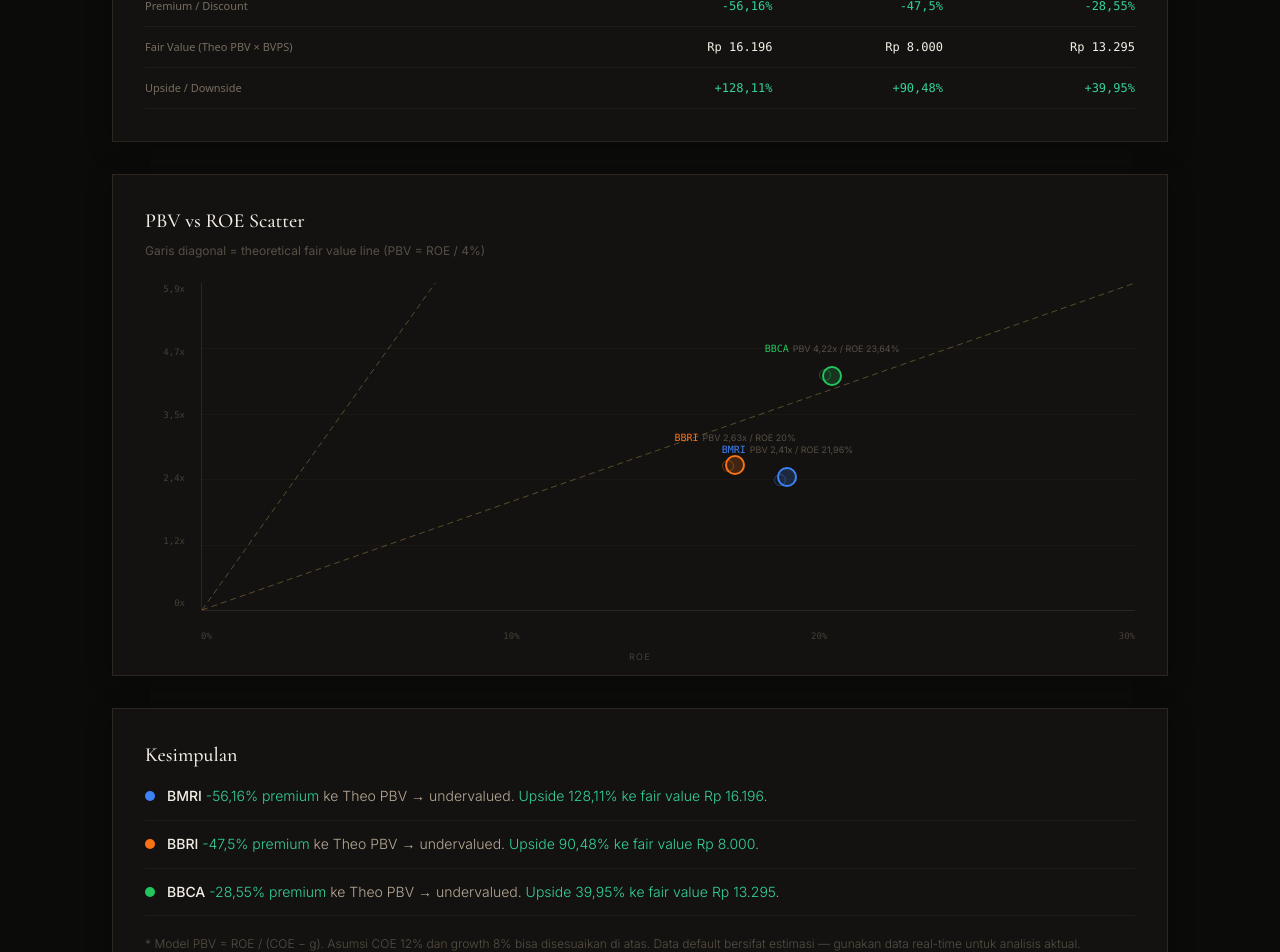
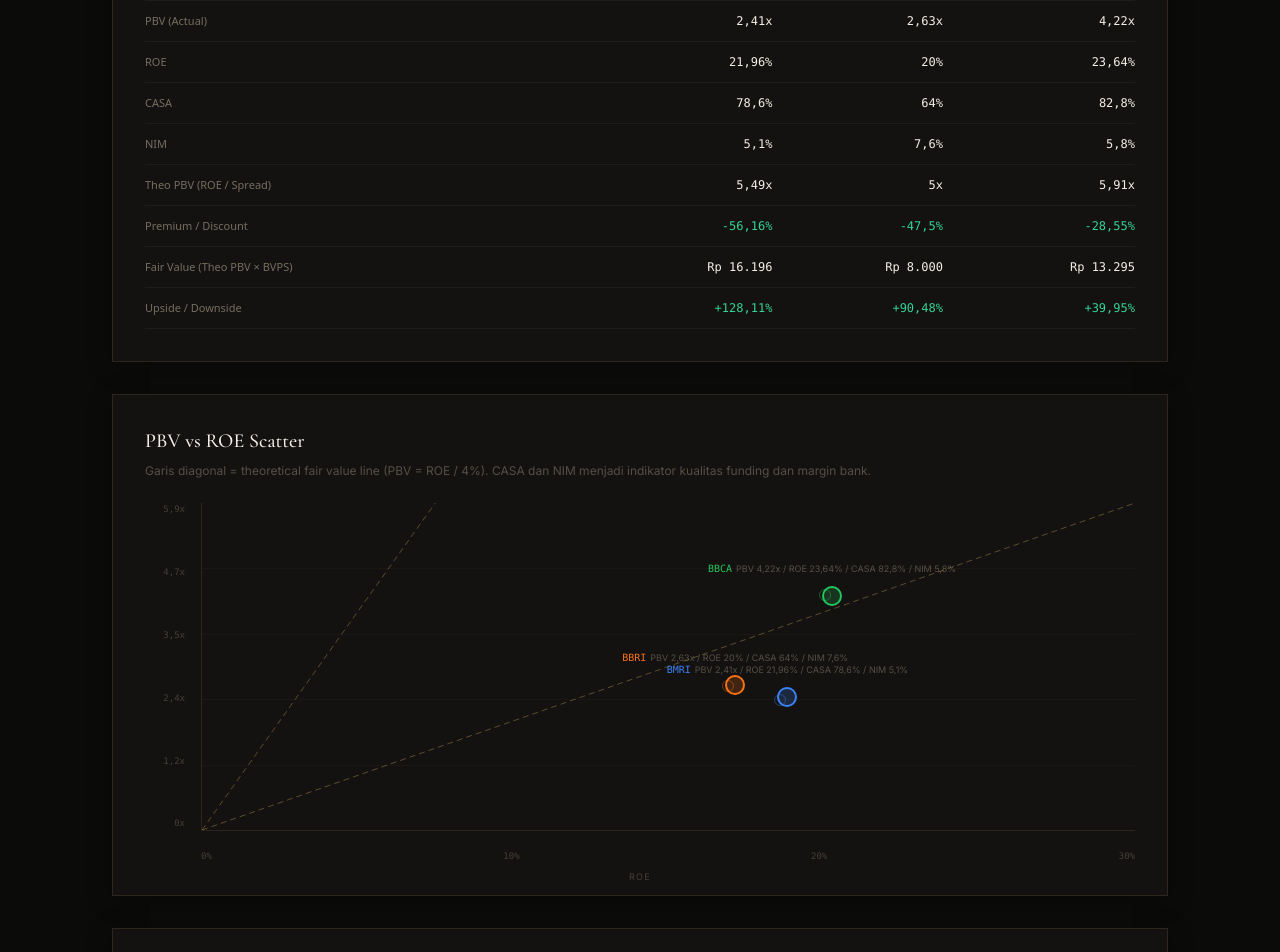
Before and after one commit to broden101/portfolio, a Next.js app: page /calculator/pbv-roe in a window 1280 px wide. Shown: the part 1360-2312 px from the top of the page. Built offline with nearby package versions, Linux system fonts and the light colour scheme; no server answers.

Commit message:
feat: add CASA and NIM to PBV ROE calculator

```diff
--- a/app/calculator/pbv-roe/page.tsx
+++ b/app/calculator/pbv-roe/page.tsx
@@ -11,13 +11,15 @@
   bvps: number;
   netProfit: number; // triliun
   equity: number; // triliun
+  casa: number; // %
+  nim: number; // %
   color: string;
 }
 
 const INITIAL_BANKS: BankData[] = [
-  { ticker: "BMRI", name: "Bank Mandiri", price: 7100, bvps: 2950, netProfit: 56.0, equity: 255.0, color: "#3B82F6" },
-  { ticker: "BBRI", name: "Bank BRI", price: 4200, bvps: 1600, netProfit: 62.0, equity: 310.0, color: "#F97316" },
-  { ticker: "BBCA", name: "Bank BCA", price: 9500, bvps: 2250, netProfit: 52.0, equity: 220.0, color: "#22C55E" },
+  { ticker: "BMRI", name: "Bank Mandiri", price: 7100, bvps: 2950, netProfit: 56.0, equity: 255.0, casa: 78.6, nim: 5.1, color: "#3B82F6" },
+  { ticker: "BBRI", name: "Bank BRI", price: 4200, bvps: 1600, netProfit: 62.0, equity: 310.0, casa: 64.0, nim: 7.6, color: "#F97316" },
+  { ticker: "BBCA", name: "Bank BCA", price: 9500, bvps: 2250, netProfit: 52.0, equity: 220.0, casa: 82.8, nim: 5.8, color: "#22C55E" },
 ];
 
 const DEFAULT_COE = 12; // %
@@ -166,6 +168,8 @@
                   { label: "BVPS (Rp)", field: "bvps" as const, val: bank.bvps },
                   { label: "Laba Bersih (T)", field: "netProfit" as const, val: bank.netProfit },
                   { label: "Ekuitas (T)", field: "equity" as const, val: bank.equity },
+                  { label: "CASA (%)", field: "casa" as const, val: bank.casa },
+                  { label: "NIM (%)", field: "nim" as const, val: bank.nim },
                 ].map((inp) => (
                   <div key={inp.field}>
                     <label className="block text-[#B8AA96]/40 text-[10px] tracking-[0.1em] uppercase mb-1">{inp.label}</label>
@@ -225,6 +229,8 @@
                   { label: "BVPS", values: results.map((r) => fmtIDR(r.bvps)) },
                   { label: "PBV (Actual)", values: results.map((r) => `${fmt(r.pbv)}x`) },
                   { label: "ROE", values: results.map((r) => `${fmt(r.roe)}%`) },
+                  { label: "CASA", values: results.map((r) => `${fmt(r.casa)}%`) },
+                  { label: "NIM", values: results.map((r) => `${fmt(r.nim)}%`) },
                   { label: "Theo PBV (ROE / Spread)", values: results.map((r) => `${fmt(r.theoPBV)}x`) },
                   { label: "Premium / Discount", values: results.map((r) => (
                     <span key={r.ticker} className={r.premiumDiscount > 0 ? "text-red-400" : "text-emerald-400"}>
@@ -253,7 +259,7 @@
         {/* PBV vs ROE Visual Chart */}
         <div className="card-luxury p-8 mb-8">
           <h2 className="font-heading text-xl text-[#F4EFE6] mb-2 font-medium">PBV vs ROE Scatter</h2>
-          <p className="text-[#B8AA96]/40 text-xs mb-6">Garis diagonal = theoretical fair value line (PBV = ROE / {coe - g}%)</p>
+          <p className="text-[#B8AA96]/40 text-xs mb-6">Garis diagonal = theoretical fair value line (PBV = ROE / {coe - g}%). CASA dan NIM menjadi indikator kualitas funding dan margin bank.</p>
 
           <div className="relative" style={{ height: 360 }}>
             {/* Y-axis labels */}
@@ -327,7 +333,7 @@
                         {r.ticker}
                       </span>
                       <span className="text-[#B8AA96]/40 text-[9px] ml-1">
-                        PBV {fmt(r.pbv)}x / ROE {fmt(r.roe)}%
+                        PBV {fmt(r.pbv)}x / ROE {fmt(r.roe)}% / CASA {fmt(r.casa)}% / NIM {fmt(r.nim)}%
                       </span>
                     </div>
                     {/* Fair value dot */}
@@ -379,7 +385,7 @@
                     <span className={r.premiumDiscount > 0 ? "text-red-400" : "text-emerald-400"}>
                       {r.premiumDiscount > 0 ? "+" : ""}{fmt(r.premiumDiscount)}% premium
                     </span>{" "}
-                    ke Theo PBV → {status}.{" "}
+                    ke Theo PBV → {status}. CASA {fmt(r.casa)}% dan NIM {fmt(r.nim)}%.{" "}
                     {r.upside >= 0 ? (
                       <span className="text-emerald-400">Upside {fmt(r.upside)}% ke fair value {fmtIDR(r.fairPrice)}</span>
                     ) : (
@@ -391,7 +397,7 @@
               );
             })}
             <p className="text-[#B8AA96]/40 text-xs pt-2">
-              * Model PBV = ROE / (COE − g). Asumsi COE {coe}% dan growth {g}% bisa disesuaikan di atas. Data default bersifat estimasi — gunakan data real-time untuk analisis aktual.
+              * Model PBV = ROE / (COE − g). CASA dan NIM bersifat input manual berbasis publikasi bank terbaru; harga saham otomatis dari TradingView. Asumsi COE {coe}% dan growth {g}% bisa disesuaikan di atas.
             </p>
           </div>
         </div>
```
